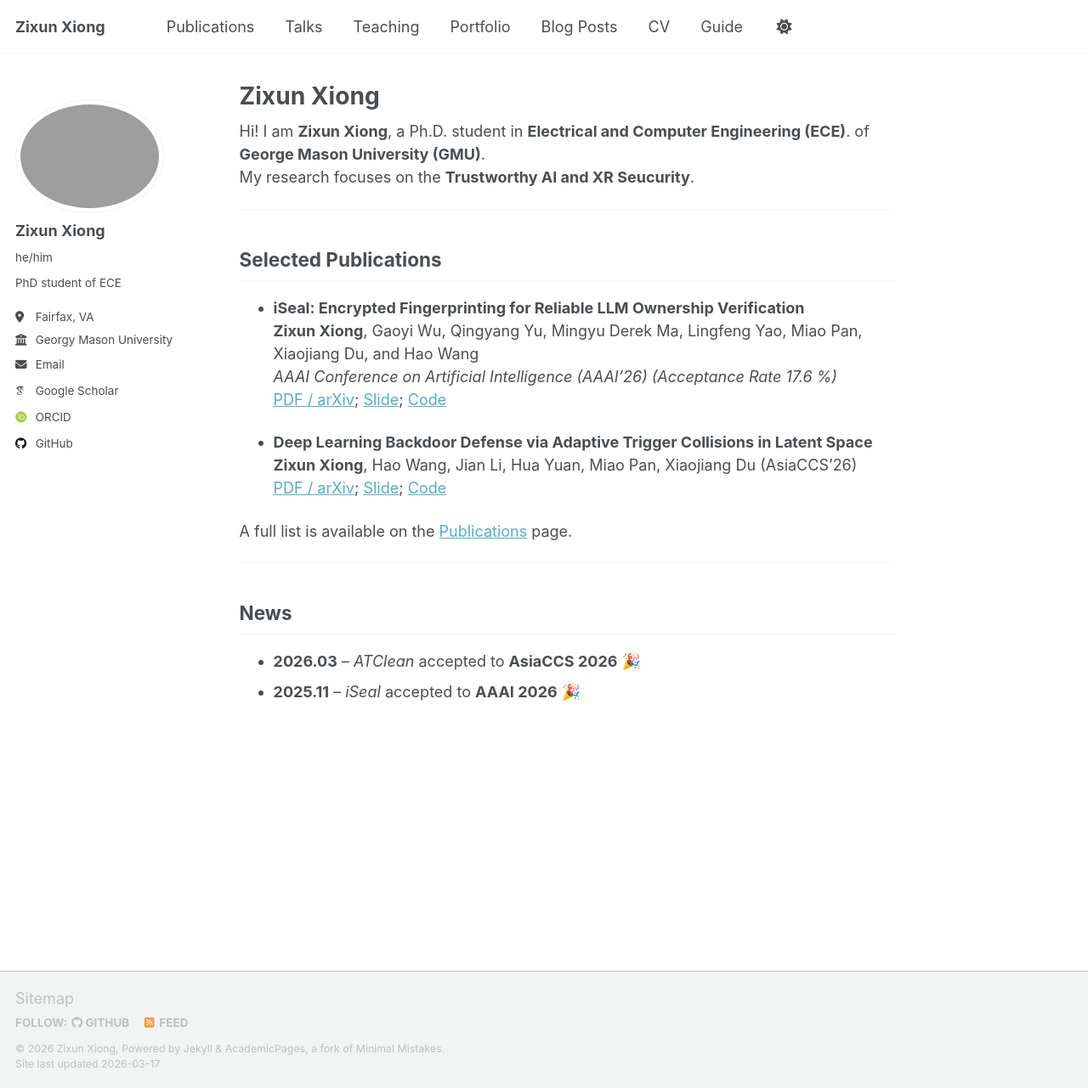
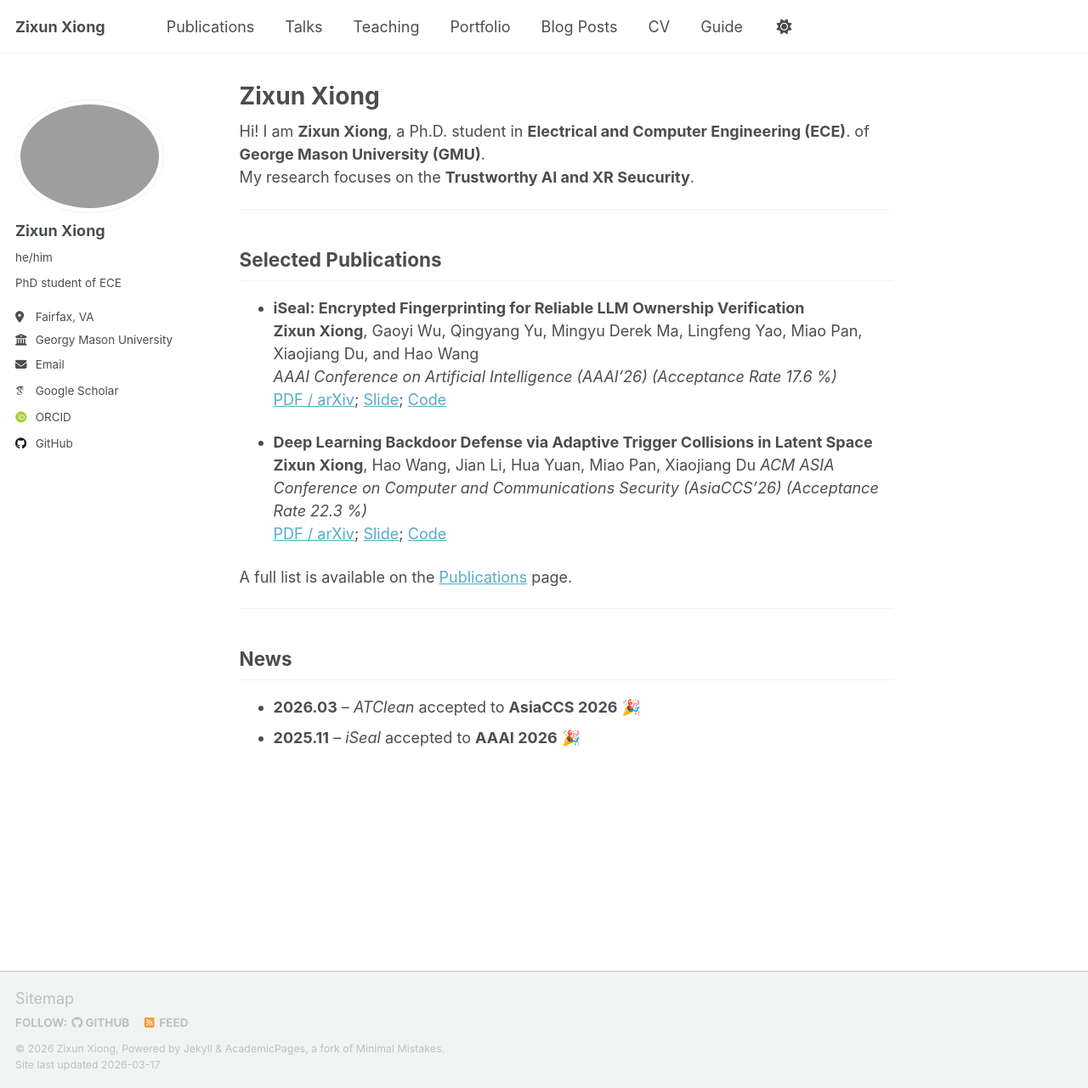
Before and after one commit to kitaharasetusna/zixun-xiong.github.io, a Jekyll site: the page built from _pages/about.md, in a window 1280 px wide and 1281 px high. Shown: the whole window at 85% size. Built offline with Jekyll 4.4.1, drawn with Linux system fonts in a browser that asks for light colours; some web fonts are replaced; a script that is not in the unit is left out.

Commit message:
Update about.md with conference information
Added conference details and acceptance rate for the paper.

```diff
--- a/_pages/about.md
+++ b/_pages/about.md
@@ -22,7 +22,8 @@ My research focuses on the **Trustworthy AI and XR Seucurity**.
   [Code](https://github.com/kitaharasetusna/iSeal)
 
 - **Deep Learning Backdoor Defense via Adaptive Trigger Collisions in Latent Space**
-  **Zixun Xiong**, Hao Wang, Jian Li, Hua Yuan, Miao Pan, Xiaojiang Du (AsiaCCS’26)
+  **Zixun Xiong**, Hao Wang, Jian Li, Hua Yuan, Miao Pan, Xiaojiang Du
+  *ACM ASIA Conference on Computer and Communications Security (AsiaCCS’26) (Acceptance Rate 22.3 %)*
   [PDF / arXiv]();
   [Slide]();
   [Code]()
```
